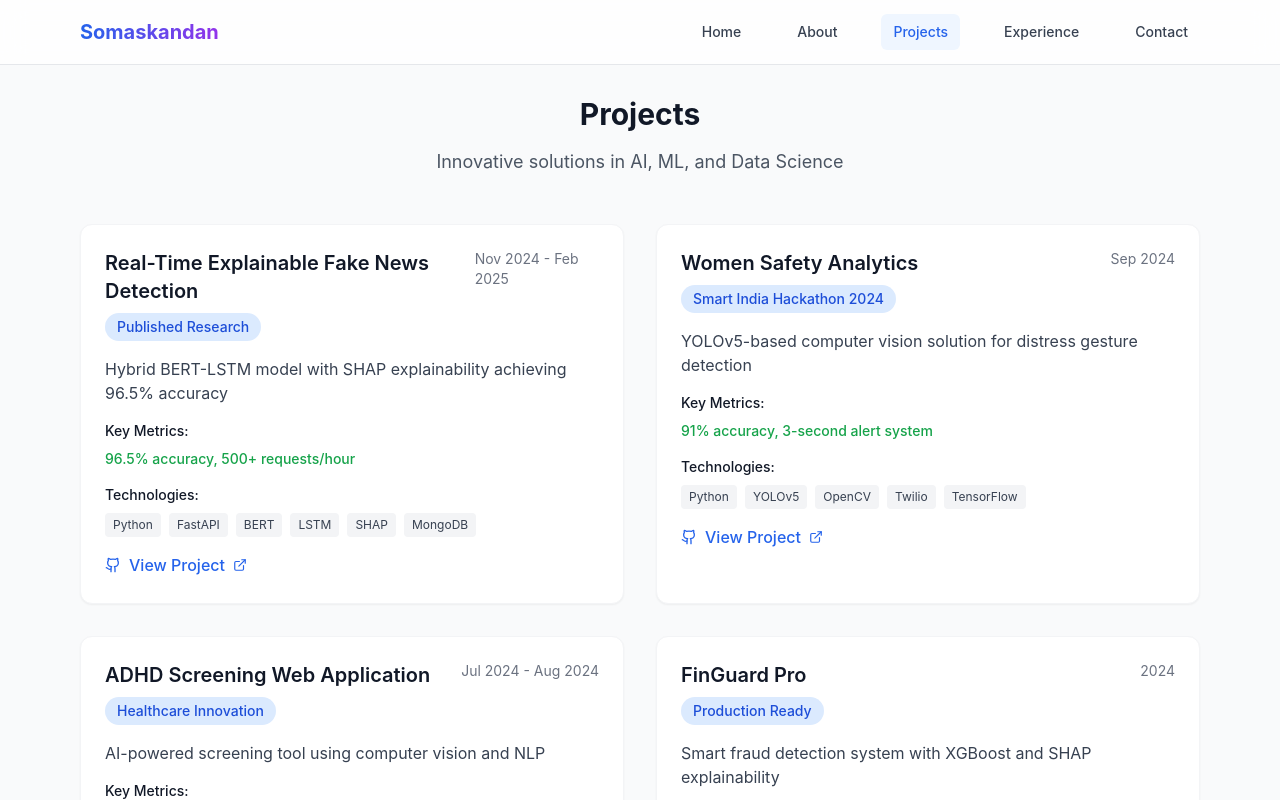
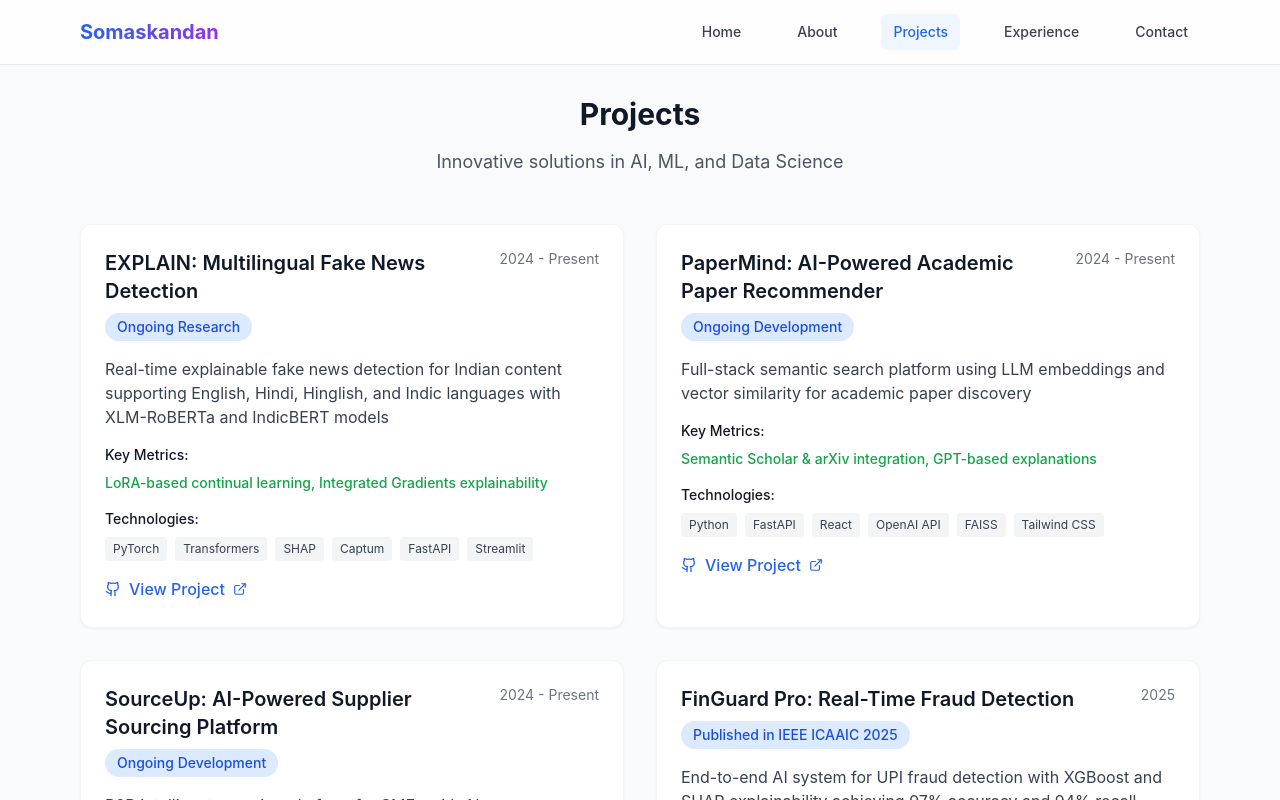
Before and after one commit to Somaskandan931/portfolio-project, a React (Create React App) app: page / in a window 1280 px wide. Both pictures are taken after a click on the button "View Projects". Shown: the top 800 px of the page. Built offline with nearby package versions, Linux system fonts and the light colour scheme.

Commit message:
New commit

```diff
--- a/src/pages/Experience.jsx
+++ b/src/pages/Experience.jsx
@@ -39,11 +39,11 @@ const ExperiencePage = () => {
     },
     {
       role: "Podcast Head",
-      company: "Philosophy and Open Discussion Club, Sathyabama Institute of Science and Technology",
+      company: "Sathyabama Institute of Science and Technology",
       location: "Chennai",
-      period: "Jan 2023 – Jan 2024",
+      period: "January 2023 – January 2024",
       achievements: [
-        "Spearheaded creation and growth of 'The Socratic Method' Spotify podcast",
+        "Spearheaded creation and growth of 'The Socratic Method' Spotify podcast of Philosophy and Open Discussion Club ",
         "Managed podcast lifecycle: ideation, scripting, speaker outreach, editing, publishing",
         "Produced Women’s Day Special and premiere 'college life' episodes with positive reception",
         "Handled post-production using DaVinci, sourced original jingles, and ensured audio quality"
--- a/src/pages/Home.jsx
+++ b/src/pages/Home.jsx
@@ -4,9 +4,9 @@ import { Code, Award, BookOpen, Users, Star, Mail } from 'lucide-react';
 const HomePage = ({ setActiveTab }) => {
   const skills = {
     "Programming": ["Python", "Java", "SQL", "JavaScript"],
-    "ML & AI": ["TensorFlow", "PyTorch", "Scikit-learn", "Keras", "BERT", "HuggingFace"],
-    "Data Science": ["Pandas", "NumPy", "Matplotlib", "Seaborn", "OpenCV"],
-    "Tools & Deployment": ["Git", "FastAPI", "Streamlit", "MongoDB", "Docker"]
+    "ML & AI": ["TensorFlow", "PyTorch", "Scikit-learn", "XGBoost", "BERT", "HuggingFace"],
+    "Data Science": ["Pandas", "NumPy", "Matplotlib", "Seaborn", "OpenCV", "SHAP"],
+    "Tools & Deployment": ["Git", "FastAPI", "Flask", "Streamlit", "PostgreSQL", "Docker"]
   };
 
   return (
@@ -28,6 +28,7 @@ const HomePage = ({ setActiveTab }) => {
             <p className="text-lg text-gray-700 leading-relaxed mb-6">
               Results-driven Machine Learning Engineer specializing in Artificial Intelligence and Natural Language Processing.
               Experienced in developing and deploying ML models with expertise in Python, TensorFlow, PyTorch, and explainable AI solutions.
+              Published researcher in IEEE conference proceedings.
             </p>
             <div className="flex flex-wrap justify-center gap-4 mb-8">
               <button
@@ -51,26 +52,26 @@ const HomePage = ({ setActiveTab }) => {
             <div className="bg-white rounded-xl p-6 shadow-sm border border-gray-100">
               <h3 className="text-xl font-semibold mb-4 flex items-center gap-2">
                 <Star className="text-yellow-500" size={20} />
-                Featured Project
+                Featured Publication
               </h3>
-              <h4 className="text-lg font-medium text-blue-600 mb-2">Real-Time Explainable Fake News Detection</h4>
-              <p className="text-gray-600 mb-3">Hybrid BERT-LSTM model with SHAP explainability achieving 96.5% accuracy</p>
+              <h4 className="text-lg font-medium text-blue-600 mb-2">FinGuard Pro: Explainable AI for Financial Fraud Detection</h4>
+              <p className="text-gray-600 mb-3">XGBoost-based fraud detection achieving 97% accuracy with SHAP explainability</p>
               <div className="flex items-center gap-2 text-sm text-green-600">
                 <Award size={16} />
-                Published Research Paper
+                Published in IEEE ICAAIC 2025
               </div>
             </div>
 
             <div className="bg-white rounded-xl p-6 shadow-sm border border-gray-100">
               <h3 className="text-xl font-semibold mb-4 flex items-center gap-2">
                 <BookOpen className="text-blue-500" size={20} />
-                Recent Achievement
+                Recent Research
               </h3>
-              <h4 className="text-lg font-medium text-purple-600 mb-2">Smart India Hackathon 2024</h4>
-              <p className="text-gray-600 mb-3">Women Safety Analytics solution with 91% accuracy in distress detection</p>
+              <h4 className="text-lg font-medium text-purple-600 mb-2">Real-Time Explainable Fake News Detection</h4>
+              <p className="text-gray-600 mb-3">Hybrid BERT-LSTM model with SHAP achieving 96.5% accuracy</p>
               <div className="flex items-center gap-2 text-sm text-purple-600">
                 <Users size={16} />
-                Social Impact Innovation
+                ICASET Conference 2025
               </div>
             </div>
           </div>
--- a/src/pages/Projects.jsx
+++ b/src/pages/Projects.jsx
@@ -4,17 +4,55 @@ import { Github, ExternalLink } from 'lucide-react';
 const ProjectsPage = () => {
   const projects = [
     {
+      title: "EXPLAIN: Multilingual Fake News Detection",
+      description: "Real-time explainable fake news detection for Indian content supporting English, Hindi, Hinglish, and Indic languages with XLM-RoBERTa and IndicBERT models",
+      tech: ["PyTorch", "Transformers", "SHAP", "Captum", "FastAPI", "Streamlit"],
+      metrics: "LoRA-based continual learning, Integrated Gradients explainability",
+      link: "https://github.com/Somaskandan931/EXPLAIN",
+      status: "Ongoing Research",
+      date: "2024 - Present"
+    },
+    {
+      title: "PaperMind: AI-Powered Academic Paper Recommender",
+      description: "Full-stack semantic search platform using LLM embeddings and vector similarity for academic paper discovery",
+      tech: ["Python", "FastAPI", "React", "OpenAI API", "FAISS", "Tailwind CSS"],
+      metrics: "Semantic Scholar & arXiv integration, GPT-based explanations",
+      link: "https://github.com/Somaskandan931/PaperMind",
+      status: "Ongoing Development",
+      date: "2024 - Present"
+    },
+    {
+      title: "SourceUp: AI-Powered Supplier Sourcing Platform",
+      description: "B2B intelligent sourcing platform for SMEs with AI recommendations and automated procurement across ASEAN markets",
+      tech: ["Java", "Spring Boot", "Python", "NLP", "Web Scraping"],
+      metrics: "AI chat assistant, automated quotations, delivery ETA prediction",
+      link: "https://github.com/Somaskandan931/SourceUp",
+      status: "Ongoing Development",
+      date: "2024 - Present"
+    },
+    {
+      title: "FinGuard Pro: Real-Time Fraud Detection",
+      description: "End-to-end AI system for UPI fraud detection with XGBoost and SHAP explainability achieving 97% accuracy and 94% recall",
+      tech: ["XGBoost", "SHAP", "Flask", "Streamlit", "PostgreSQL", "RapidFuzz"],
+      metrics: "97% accuracy, 94% recall, AUC 0.9951, sub-3-second latency",
+      link: "https://github.com/Somaskandan931/FinGuardPro",
+      status: "Published in IEEE ICAAIC 2025",
+      date: "2025",
+      publication: "ISBN: 979-8-3315-6587-9"
+    },
+    {
       title: "Real-Time Explainable Fake News Detection",
-      description: "Hybrid BERT-LSTM model with SHAP explainability achieving 96.5% accuracy",
+      description: "Hybrid BERT-LSTM model with SHAP explainability achieving 96.5% accuracy for fake news classification",
       tech: ["Python", "FastAPI", "BERT", "LSTM", "SHAP", "MongoDB"],
-      metrics: "96.5% accuracy, 500+ requests/hour",
+      metrics: "96.5% accuracy, 500+ requests/hour, SHAP visualizations",
       link: "https://github.com/Somaskandan931",
-      status: "Published Research",
-      date: "Nov 2024 - Feb 2025"
+      status: "Published in ICASET 2025",
+      date: "Nov 2024 - Feb 2025",
+      publication: "IFERP20250322_ICASET_CHE_2230"
     },
     {
       title: "Women Safety Analytics",
-      description: "YOLOv5-based computer vision solution for distress gesture detection",
+      description: "YOLOv5-based computer vision solution for distress gesture detection with real-time alert system",
       tech: ["Python", "YOLOv5", "OpenCV", "Twilio", "TensorFlow"],
       metrics: "91% accuracy, 3-second alert system",
       link: "https://github.com/Somaskandan931",
@@ -23,21 +61,21 @@ const ProjectsPage = () => {
     },
     {
       title: "ADHD Screening Web Application",
-      description: "AI-powered screening tool using computer vision and NLP",
-      tech: ["Python", "OpenCV", "RandomForest", "Streamlit"],
+      description: "AI-powered screening tool using computer vision and NLP for remote ADHD assessment",
+      tech: ["Python", "OpenCV", "RandomForest", "Streamlit", "PyAudio"],
       metrics: "83% accuracy, 82% F1-score",
       link: "https://github.com/Somaskandan931",
       status: "Healthcare Innovation",
       date: "Jul 2024 - Aug 2024"
     },
     {
-      title: "FinGuard Pro",
-      description: "Smart fraud detection system with XGBoost and SHAP explainability",
-      tech: ["Python", "XGBoost", "SHAP", "Flask", "Streamlit"],
-      metrics: "Real-time fraud detection",
-      link: "https://github.com/Somaskandan931/fin-guard-pro",
+      title: "CareerGenie: AI Resume Builder",
+      description: "AI-powered resume builder and job recommender with LaTeX generation and fit-score matching",
+      tech: ["Python", "FastAPI", "React", "LaTeX"],
+      metrics: "Resume parsing, job API integration, automated matching",
+      link: "https://github.com/Somaskandan931/CareerGenie",
       status: "Production Ready",
-      date: "2024"
+      date: "2025"
     }
   ];
 
@@ -53,13 +91,13 @@ const ProjectsPage = () => {
           {projects.map((project, idx) => (
             <div key={idx} className="bg-white rounded-xl p-6 shadow-sm border border-gray-100 hover:shadow-md transition-shadow">
               <div className="flex justify-between items-start mb-4">
-                <div>
+                <div className="flex-1">
                   <h3 className="text-xl font-semibold text-gray-900 mb-2">{project.title}</h3>
                   <span className="inline-block px-3 py-1 bg-blue-100 text-blue-700 rounded-full text-sm font-medium">
                     {project.status}
                   </span>
                 </div>
-                <span className="text-sm text-gray-500">{project.date}</span>
+                <span className="text-sm text-gray-500 ml-2">{project.date}</span>
               </div>
 
               <p className="text-gray-700 mb-4">{project.description}</p>
@@ -68,6 +106,13 @@ const ProjectsPage = () => {
                 <p className="text-sm font-medium text-gray-900 mb-2">Key Metrics:</p>
                 <p className="text-sm text-green-600 font-medium">{project.metrics}</p>
               </div>
+
+              {project.publication && (
+                <div className="mb-4">
+                  <p className="text-sm font-medium text-gray-900 mb-1">Publication:</p>
+                  <p className="text-xs text-purple-600 font-mono">{project.publication}</p>
+                </div>
+              )}
 
               <div className="mb-4">
                 <p className="text-sm font-medium text-gray-900 mb-2">Technologies:</p>
```
